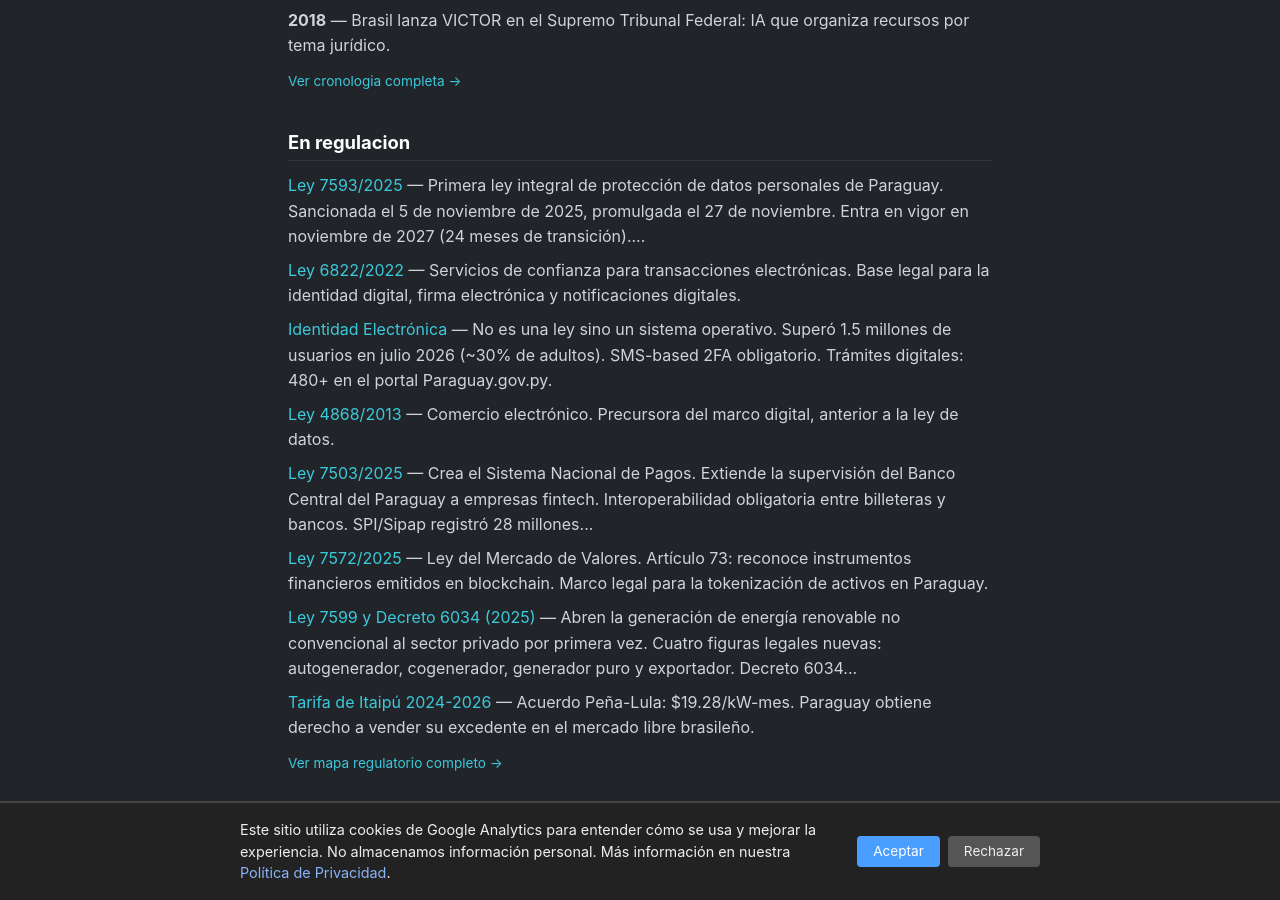
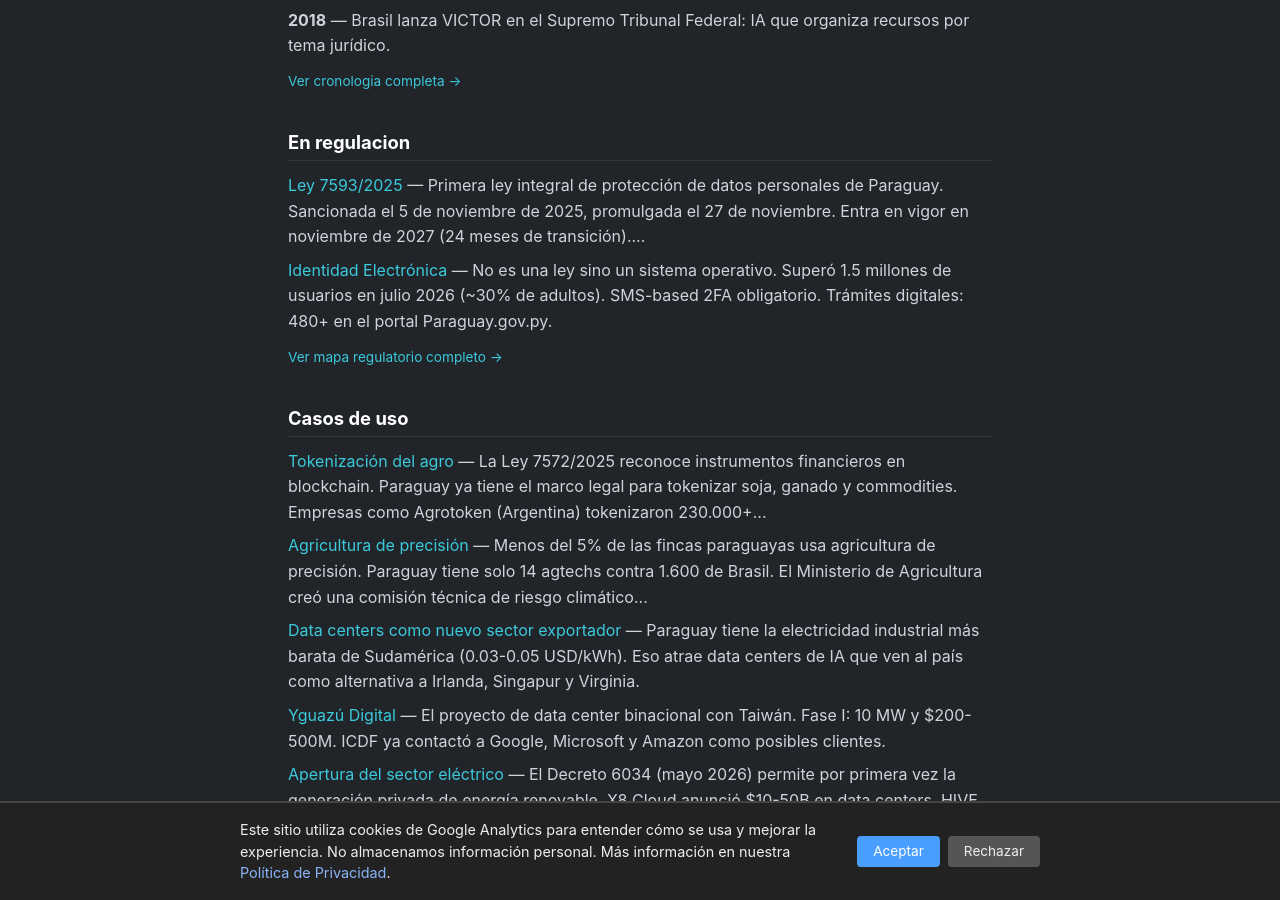
Before and after one commit to miravosqueinteresante/muchotexto.net, a Jekyll site: the page built from entidades/universidad-nacional.markdown, in a window 1280 px wide and 900 px high, scrolled down 1948 px. Built offline with Jekyll 4.4.1, drawn with Linux system fonts in a browser that asks for light colours.

Commit message:
Fix: deep article scan solo para casos-de-uso, no regulacion. Evita falsos positivos como BCP en ANDE.

```diff
--- a/entidades/universidad-nacional.markdown
+++ b/entidades/universidad-nacional.markdown
@@ -61,27 +61,9 @@ obs_regulacion:
   - label: "Ley 7593/2025"
     url: /articulos/2026/07/07/ley-proteccion-datos-paraguay-ia/
     context: "Primera ley integral de protección de datos personales de Paraguay. Sancionada el 5 de noviembre de 2025, promulgada el 27 de noviembre. Entra en vigor en noviembre de 2027 (24 meses de transición)...."
-  - label: "Ley 6822/2022"
-    url: /articulos/2026/07/16/gobierno-digital-paraguay/
-    context: "Servicios de confianza para transacciones electrónicas. Base legal para la identidad digital, firma electrónica y notificaciones digitales."
   - label: "Identidad Electrónica"
     url: /articulos/2026/07/16/gobierno-digital-paraguay/
     context: "No es una ley sino un sistema operativo. Superó 1.5 millones de usuarios en julio 2026 (~30% de adultos). SMS-based 2FA obligatorio. Trámites digitales: 480+ en el portal Paraguay.gov.py."
-  - label: "Ley 4868/2013"
-    url: /articulos/2026/07/07/ley-proteccion-datos-paraguay-ia/
-    context: "Comercio electrónico. Precursora del marco digital, anterior a la ley de datos."
-  - label: "Ley 7503/2025"
-    url: /articulos/2026/07/10/fintech-paraguay-ecosistema/
-    context: "Crea el Sistema Nacional de Pagos. Extiende la supervisión del Banco Central del Paraguay a empresas fintech. Interoperabilidad obligatoria entre billeteras y bancos. SPI/Sipap registró 28 millones..."
-  - label: "Ley 7572/2025"
-    url: /articulos/2026/07/10/fintech-paraguay-ecosistema/
-    context: "Ley del Mercado de Valores. Artículo 73: reconoce instrumentos financieros emitidos en blockchain. Marco legal para la tokenización de activos en Paraguay."
-  - label: "Ley 7599 y Decreto 6034 (2025)"
-    url: /articulos/2026/05/27/apertura-sector-electrico-privado-paraguay/
-    context: "Abren la generación de energía renovable no convencional al sector privado por primera vez. Cuatro figuras legales nuevas: autogenerador, cogenerador, generador puro y exportador. Decreto 6034..."
-  - label: "Tarifa de Itaipú 2024-2026"
-    url: /articulos/2026/07/17/itaipu-2027-energia-paraguay/
-    context: "Acuerdo Peña-Lula: $19.28/kW-mes. Paraguay obtiene derecho a vender su excedente en el mercado libre brasileño."
 obs_casos-de-uso:
   - label: "Tokenización del agro"
     url: /articulos/2026/05/18/tokenizacion-del-agro-paraguay/
--- a/scripts/build_entities.py
+++ b/scripts/build_entities.py
@@ -272,8 +272,8 @@ def match_entity_in_observatory(entity_name, obs_entries):
                 # Match in entry text
                 search = f"{entry.get('term', '')} {entry.get('label', '')} {entry.get('context', '')}"
                 if name_lower not in strip_accents(search).lower():
-                    # For regulacion/casos-de-uso: also check linked article
-                    if page_name in ("regulacion", "casos-de-uso") and entry.get("url", "").startswith("/articulos/"):
+                    # For casos-de-uso only: also check linked article
+                    if page_name == "casos-de-uso" and entry.get("url", "").startswith("/articulos/"):
                         if not _article_mentions(entity_name, entry["url"]):
                             continue
                     else:
```
Also changed, not shown: entidades/ande.markdown (+0 -7 lines).
